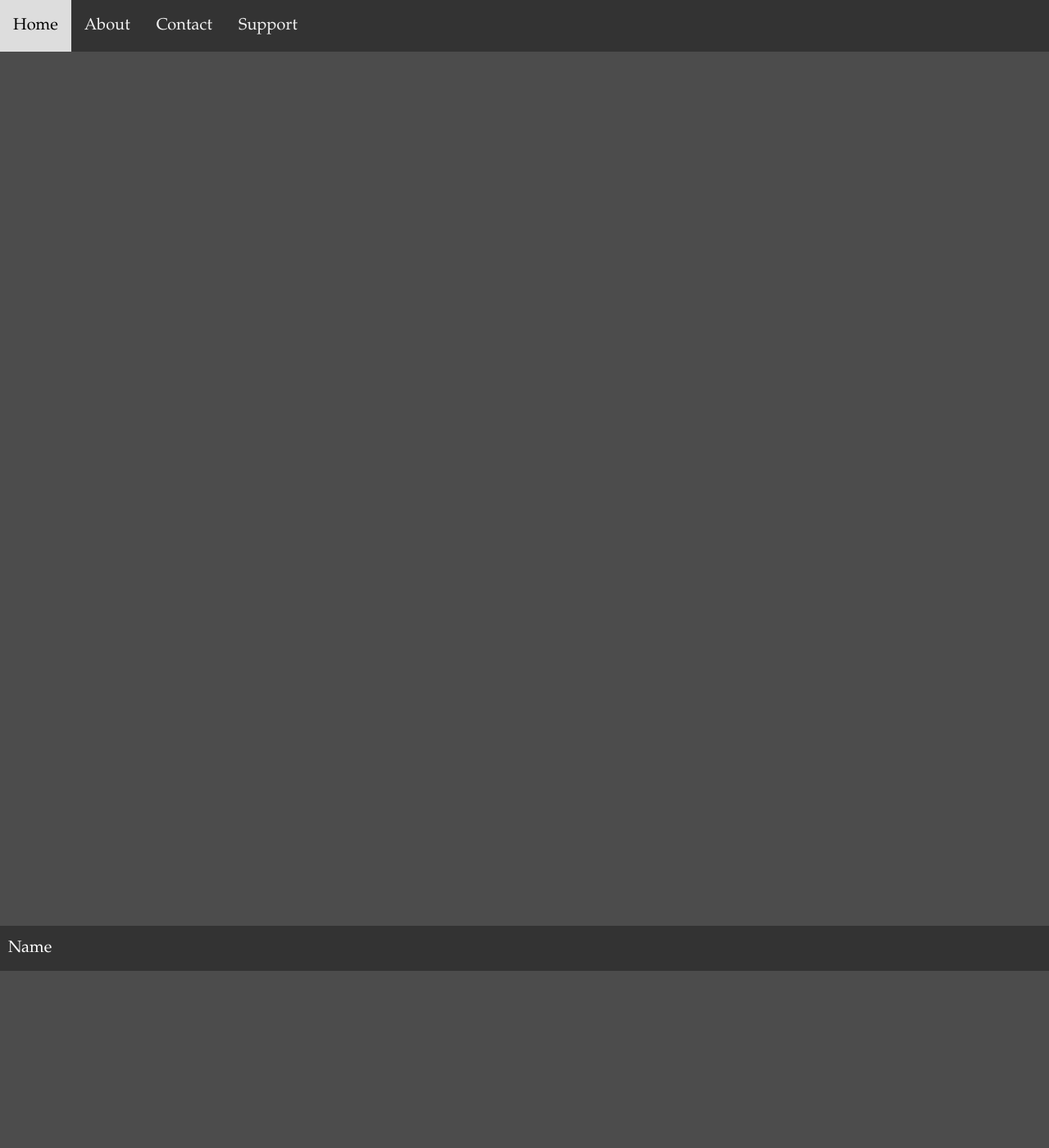
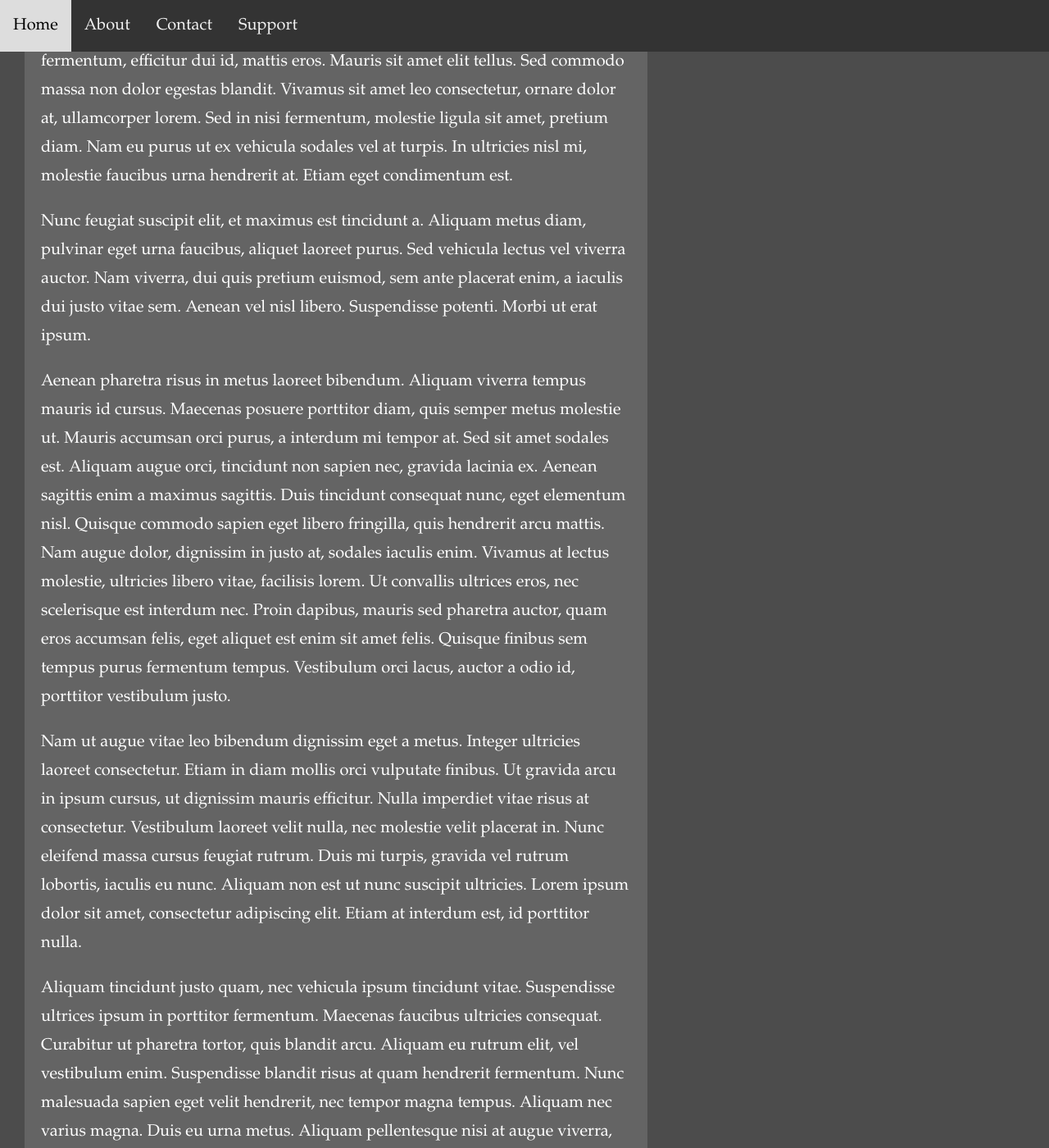
Before and after one commit to sutterj/jekylldark, a Jekyll site: the page built from index.html, in a window 1280 px wide and 1400 px high, scrolled down 216 px. Shown: the whole window at 82% size. Built offline with Jekyll 4.4.1, drawn with Linux system fonts in a browser that asks for light colours; nearby versions of some CDN libraries; some of the changed text lies outside the part shown.

Commit message:
Update index.html

```diff
--- a/index.html
+++ b/index.html
@@ -3,3 +3,55 @@ title: Home
 layout: default
 ---
 <h1>Welcome</h1>
+
+<p>
+Lorem ipsum dolor sit amet, consectetur adipiscing elit. Maecenas et mi
+fermentum, efficitur dui id, mattis eros. Mauris sit amet elit tellus. Sed
+commodo massa non dolor egestas blandit. Vivamus sit amet leo consectetur,
+ornare dolor at, ullamcorper lorem. Sed in nisi fermentum, molestie ligula sit
+amet, pretium diam. Nam eu purus ut ex vehicula sodales vel at turpis. In
+ultricies nisl mi, molestie faucibus urna hendrerit at. Etiam eget condimentum
+est.
+</p>
+<p>
+Nunc feugiat suscipit elit, et maximus est tincidunt a. Aliquam metus diam,
+pulvinar eget urna faucibus, aliquet laoreet purus. Sed vehicula lectus vel
+viverra auctor. Nam viverra, dui quis pretium euismod, sem ante placerat enim, a
+iaculis dui justo vitae sem. Aenean vel nisl libero. Suspendisse potenti. Morbi
+ut erat ipsum.
+</p>
+<p>
+Aenean pharetra risus in metus laoreet bibendum. Aliquam viverra tempus mauris
+id cursus. Maecenas posuere porttitor diam, quis semper metus molestie ut.
+Mauris accumsan orci purus, a interdum mi tempor at. Sed sit amet sodales est.
+Aliquam augue orci, tincidunt non sapien nec, gravida lacinia ex. Aenean
+sagittis enim a maximus sagittis. Duis tincidunt consequat nunc, eget elementum
+nisl. Quisque commodo sapien eget libero fringilla, quis hendrerit arcu mattis.
+Nam augue dolor, dignissim in justo at, sodales iaculis enim. Vivamus at lectus
+molestie, ultricies libero vitae, facilisis lorem. Ut convallis ultrices eros,
+nec scelerisque est interdum nec. Proin dapibus, mauris sed pharetra auctor,
+quam eros accumsan felis, eget aliquet est enim sit amet felis. Quisque finibus
+sem tempus purus fermentum tempus. Vestibulum orci lacus, auctor a odio id,
+porttitor vestibulum justo.
+</p>
+<p>
+Nam ut augue vitae leo bibendum dignissim eget a metus. Integer ultricies
+laoreet consectetur. Etiam in diam mollis orci vulputate finibus. Ut gravida
+arcu in ipsum cursus, ut dignissim mauris efficitur. Nulla imperdiet vitae risus
+at consectetur. Vestibulum laoreet velit nulla, nec molestie velit placerat in.
+Nunc eleifend massa cursus feugiat rutrum. Duis mi turpis, gravida vel rutrum
+lobortis, iaculis eu nunc. Aliquam non est ut nunc suscipit ultricies. Lorem
+ipsum dolor sit amet, consectetur adipiscing elit. Etiam at interdum est, id
+porttitor nulla.
+</p>
+<p>
+Aliquam tincidunt justo quam, nec vehicula ipsum tincidunt vitae. Suspendisse
+ultrices ipsum in porttitor fermentum. Maecenas faucibus ultricies consequat.
+Curabitur ut pharetra tortor, quis blandit arcu. Aliquam eu rutrum elit, vel
+vestibulum enim. Suspendisse blandit risus at quam hendrerit fermentum. Nunc
+malesuada sapien eget velit hendrerit, nec tempor magna tempus. Aliquam nec
+varius magna. Duis eu urna metus. Aliquam pellentesque nisi at augue viverra,
+sit amet maximus libero tempor. Mauris egestas eget ante id molestie. Donec non
+placerat nisl. Aliquam vel augue malesuada, sodales dui quis, tempus ex. Nulla
+eros nisi, aliquet at nulla porta, imperdiet feugiat ex.
+</p>
```
